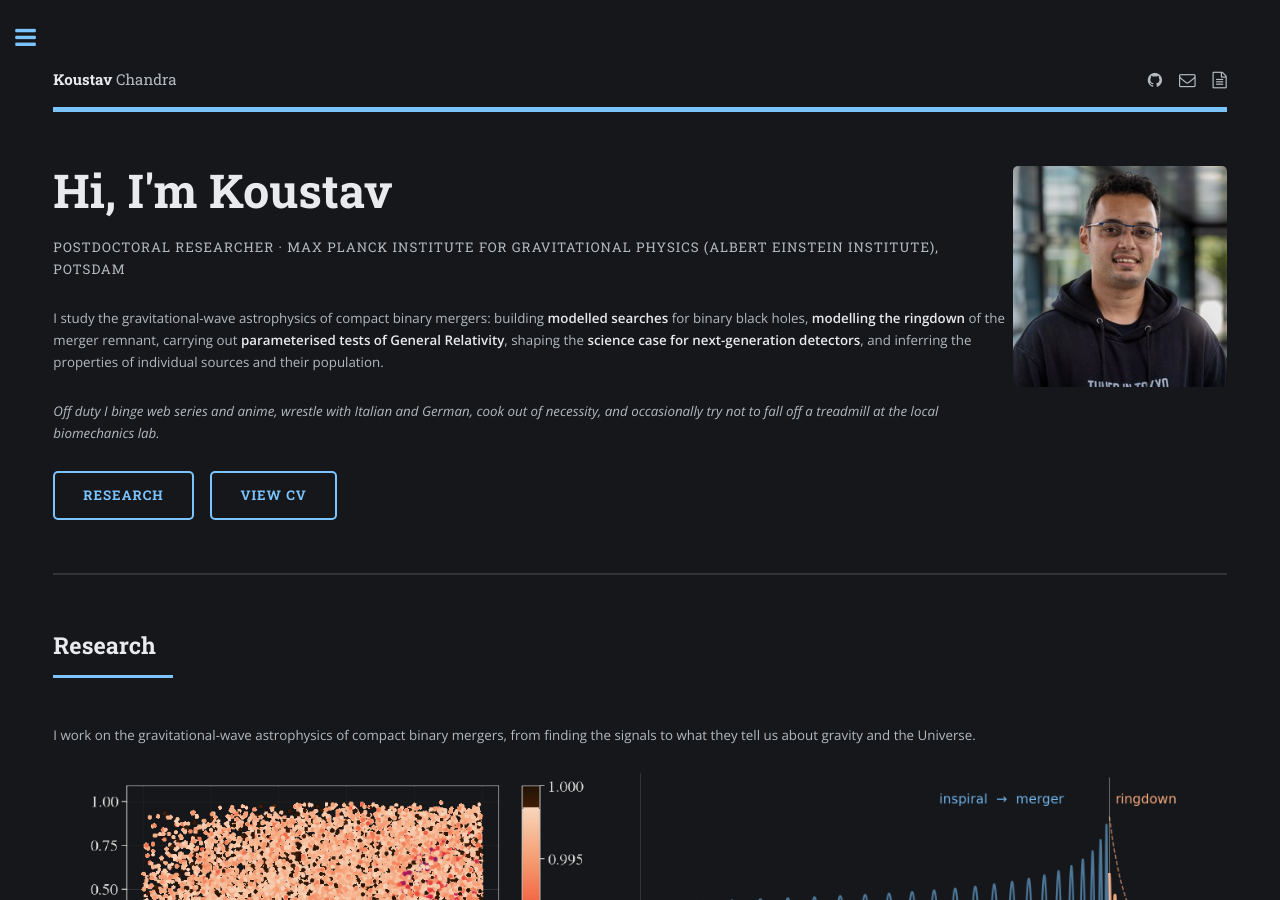
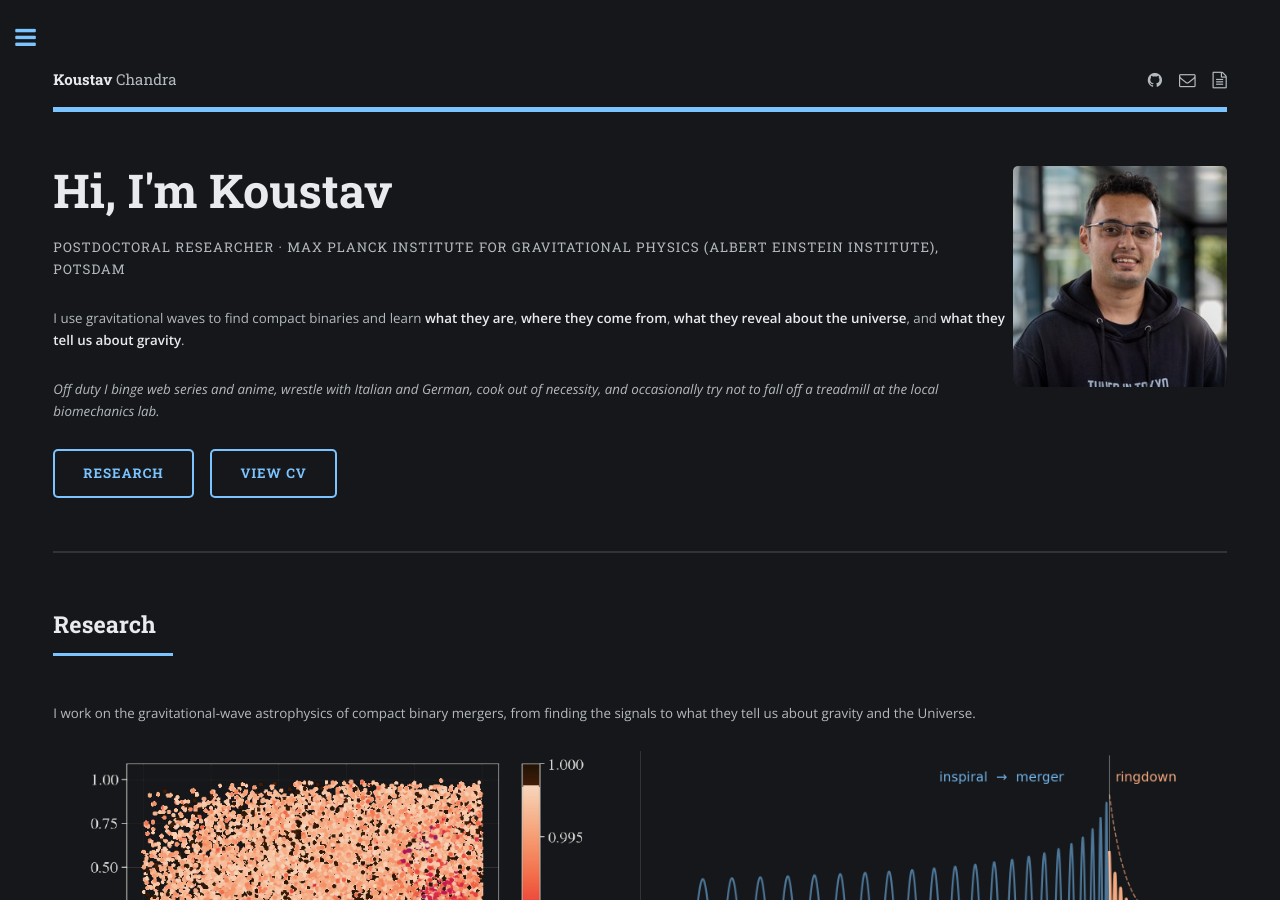
Before and after one commit to koustavchandra/koustavchandra.github.io, a Jekyll site: the page built from index.md, in a window 1280 px wide and 900 px high. Built offline with Jekyll 4.4.1, drawn with Linux system fonts in a browser that asks for light colours.

Commit message:
Banner: new one-line research summary
Co-Authored-By: Claude Fable 5.1 <noreply@anthropic.com>

```diff
--- a/_includes/banner.html
+++ b/_includes/banner.html
@@ -5,7 +5,7 @@
       <h1>Hi, I'm Koustav</h1>
       <p>Postdoctoral researcher · Max Planck Institute for Gravitational Physics (Albert Einstein Institute), Potsdam</p>
     </header>
-    <p>I study the gravitational-wave astrophysics of compact binary mergers: building <strong>modelled searches</strong> for binary black holes, <strong>modelling the ringdown</strong> of the merger remnant, carrying out <strong>parameterised tests of General Relativity</strong>, shaping the <strong>science case for next-generation detectors</strong>, and inferring the properties of individual sources and their population.</p>
+    <p>I use gravitational waves to find compact binaries and learn <strong>what they are</strong>, <strong>where they come from</strong>, <strong>what they reveal about the universe</strong>, and <strong>what they tell us about gravity</strong>.</p>
     <p><em>Off duty I binge web series and anime, wrestle with Italian and German, cook out of necessity, and occasionally try not to fall off a treadmill at the local biomechanics lab.</em></p>
     <ul class="actions">
       <li><a href="#research" class="button big">Research</a></li>
```
